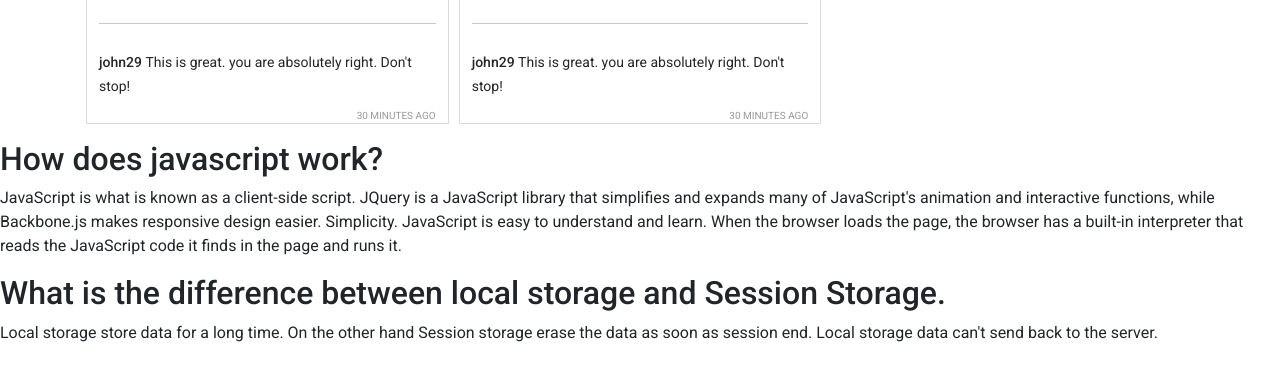
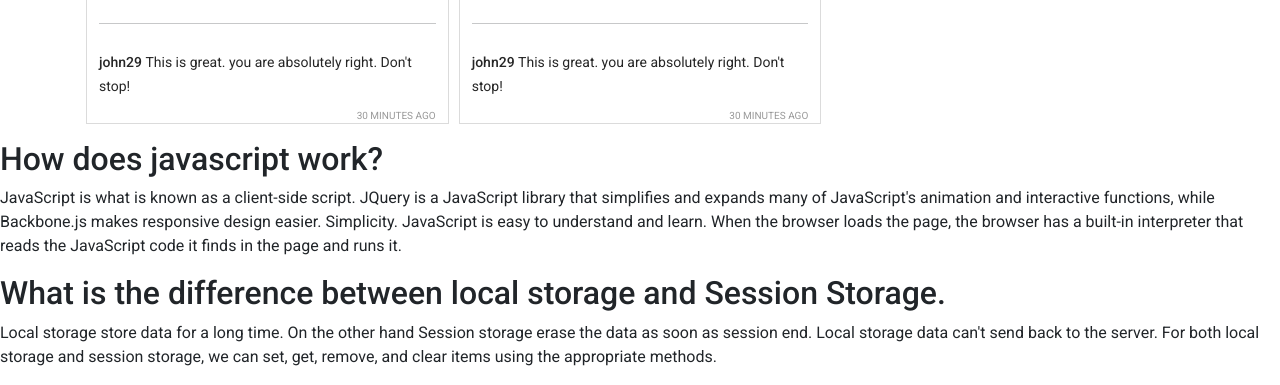
Before and after one commit to solo-mizan/insta-debugging, a plain HTML site: page index.html in a window 1280 px wide. Shown: the part 1408-1793 px from the top of the page. Before the commit the page ends 1769 px from the top, so only its background shows below. Drawn offline with nearby package versions, Linux system fonts and the light colour scheme.

Commit message:
Javascript question answered

```diff
--- a/index.html
+++ b/index.html
@@ -85,7 +85,7 @@
         </p>
         <h2>What is the difference between local storage and Session Storage.</h2>
         <p>
-            Local storage store data for a long time. On the other hand Session storage erase the data as soon as session end. Local storage data can't send back to the server.
+            Local storage store data for a long time. On the other hand Session storage erase the data as soon as session end. Local storage data can't send back to the server. For both local storage and session storage, we can set, get, remove, and clear items using the appropriate methods.
         </p>
     </div>
 </section>
```
